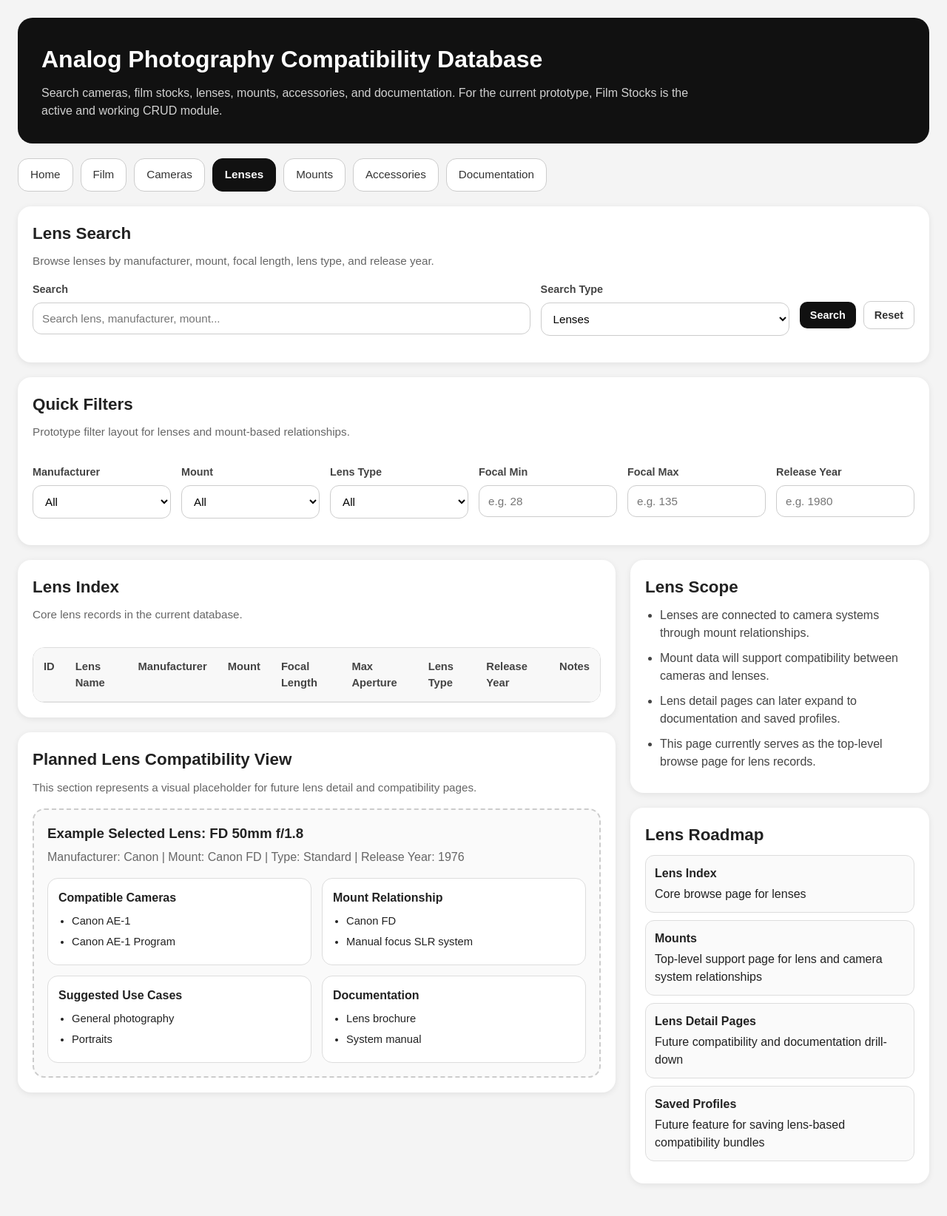
After one commit to agnyu/Analog-System-Compatibility-Database, a Flask app: page /lenses in a window 1280 px wide. The commit adds this page. Shown: the whole page at 74% size. Run offline with Flask 3, Linux system fonts and the light colour scheme; data that the repository does not hold is empty.

Commit message:
added new lenses landing page and providede new select function for said page in python app

```diff
--- a/app.py
+++ b/app.py
@@ -225,5 +225,58 @@ def cameras():
     )
 
 
+@app.route("/lenses")
+def lenses():
+    connection = get_db_connection()
+    cursor = connection.cursor(dictionary=True)
+
+    lens_query = """
+    SELECT
+        l.lens_id,
+        l.lens_name,
+        m.manufacturer_name,
+        mo.mount_name,
+        l.focal_length,
+        l.max_aperture,
+        l.lens_type,
+        l.release_year,
+        l.notes
+    FROM lenses l
+    JOIN manufacturers m ON l.manufacturer_id = m.manufacturer_id
+    JOIN mounts mo ON l.mount_id = mo.mount_id
+    ORDER BY l.lens_name;
+    """
+
+    manufacturers_query = """
+    SELECT manufacturer_id, manufacturer_name
+    FROM manufacturers
+    ORDER BY manufacturer_name;
+    """
+
+    mounts_query = """
+    SELECT mount_id, mount_name
+    FROM mounts
+    ORDER BY mount_name;
+    """
+
+    cursor.execute(lens_query)
+    lenses = cursor.fetchall()
+
+    cursor.execute(manufacturers_query)
+    manufacturers = cursor.fetchall()
+
+    cursor.execute(mounts_query)
+    mounts = cursor.fetchall()
+
+    cursor.close()
+    connection.close()
+
+    return render_template(
+        "lenses.html",
+        lenses=lenses,
+        manufacturers=manufacturers,
+        mounts=mounts
+    )
+
 if __name__ == "__main__":
     app.run(debug=True)
--- a/templates/base.html
+++ b/templates/base.html
@@ -40,7 +40,10 @@
             Cameras
             </a>
 
-            <a href="#">Lenses</a>
+            <a href="{{ url_for('lenses') }}"
+            class="{% if request.endpoint == 'lenses' %}active-tab{% endif %}">
+            Lenses
+            </a>
             <a href="#">Mounts</a>
             <a href="#">Accessories</a>
             <a href="#">Documentation</a>
--- /dev/null
+++ b/templates/lenses.html
@@ -0,0 +1,220 @@
+{% extends "base.html" %}
+
+{% block title %}Lenses{% endblock %}
+
+{% block content %}
+<section class="card">
+    <h2>Lens Search</h2>
+    <p class="subtext">Browse lenses by manufacturer, mount, focal length, lens type, and release year.</p>
+
+    <div class="search-grid">
+        <div class="form-control">
+            <label for="lens-search">Search</label>
+            <input type="text" id="lens-search" placeholder="Search lens, manufacturer, mount...">
+        </div>
+
+        <div class="form-control">
+            <label for="lens-search-type">Search Type</label>
+            <select id="lens-search-type">
+                <option>Lenses</option>
+                <option>Mounts</option>
+                <option>Manufacturers</option>
+                <option>Documentation</option>
+            </select>
+        </div>
+
+        <div class="button-row">
+            <button class="btn" type="button">Search</button>
+            <button class="btn-secondary" type="button">Reset</button>
+        </div>
+    </div>
+</section>
+
+<section class="card">
+    <div class="table-header">
+        <div>
+            <h2>Quick Filters</h2>
+            <p class="subtext">Prototype filter layout for lenses and mount-based relationships.</p>
+        </div>
+    </div>
+
+    <div class="filter-grid">
+        <div class="form-control">
+            <label for="manufacturer-filter">Manufacturer</label>
+            <select id="manufacturer-filter">
+                <option>All</option>
+                {% for manufacturer in manufacturers %}
+                <option>{{ manufacturer.manufacturer_name }}</option>
+                {% endfor %}
+            </select>
+        </div>
+
+        <div class="form-control">
+            <label for="mount-filter">Mount</label>
+            <select id="mount-filter">
+                <option>All</option>
+                {% for mount in mounts %}
+                <option>{{ mount.mount_name }}</option>
+                {% endfor %}
+            </select>
+        </div>
+
+        <div class="form-control">
+            <label for="lens-type-filter">Lens Type</label>
+            <select id="lens-type-filter">
+                <option>All</option>
+                <option>Standard</option>
+                <option>Wide Angle</option>
+                <option>Telephoto</option>
+                <option>Macro</option>
+                <option>Zoom</option>
+            </select>
+        </div>
+
+        <div class="form-control">
+            <label for="focal-min">Focal Min</label>
+            <input type="number" id="focal-min" placeholder="e.g. 28">
+        </div>
+
+        <div class="form-control">
+            <label for="focal-max">Focal Max</label>
+            <input type="number" id="focal-max" placeholder="e.g. 135">
+        </div>
+
+        <div class="form-control">
+            <label for="year-filter">Release Year</label>
+            <input type="number" id="year-filter" placeholder="e.g. 1980">
+        </div>
+    </div>
+</section>
+
+<section class="layout-grid">
+    <div>
+        <section class="card">
+            <div class="table-header">
+                <div>
+                    <h2>Lens Index</h2>
+                    <p class="subtext">Core lens records in the current database.</p>
+                </div>
+            </div>
+
+            <div class="table-wrapper">
+                <table>
+                    <thead>
+                        <tr>
+                            <th>ID</th>
+                            <th>Lens Name</th>
+                            <th>Manufacturer</th>
+                            <th>Mount</th>
+                            <th>Focal Length</th>
+                            <th>Max Aperture</th>
+                            <th>Lens Type</th>
+                            <th>Release Year</th>
+                            <th>Notes</th>
+                        </tr>
+                    </thead>
+                    <tbody>
+                        {% for lens in lenses %}
+                        <tr>
+                            <td>{{ lens.lens_id }}</td>
+                            <td>{{ lens.lens_name }}</td>
+                            <td>{{ lens.manufacturer_name }}</td>
+                            <td>{{ lens.mount_name }}</td>
+                            <td>{{ lens.focal_length }}</td>
+                            <td>{{ lens.max_aperture }}</td>
+                            <td>{{ lens.lens_type }}</td>
+                            <td>{{ lens.release_year }}</td>
+                            <td>{{ lens.notes }}</td>
+                        </tr>
+                        {% endfor %}
+                    </tbody>
+                </table>
+            </div>
+        </section>
+
+        <section class="card">
+            <h2>Planned Lens Compatibility View</h2>
+            <p class="subtext">
+                This section represents a visual placeholder for future lens detail and compatibility pages.
+            </p>
+
+            <div class="placeholder-box">
+                <h3 style="margin-bottom: 6px;">Example Selected Lens: FD 50mm f/1.8</h3>
+                <p style="color:#666; margin-bottom: 14px;">
+                    Manufacturer: Canon | Mount: Canon FD | Type: Standard | Release Year: 1976
+                </p>
+
+                <div class="placeholder-grid">
+                    <div class="mini-card">
+                        <h4>Compatible Cameras</h4>
+                        <ul>
+                            <li>Canon AE-1</li>
+                            <li>Canon AE-1 Program</li>
+                        </ul>
+                    </div>
+
+                    <div class="mini-card">
+                        <h4>Mount Relationship</h4>
+                        <ul>
+                            <li>Canon FD</li>
+                            <li>Manual focus SLR system</li>
+                        </ul>
+                    </div>
+
+                    <div class="mini-card">
+                        <h4>Suggested Use Cases</h4>
+                        <ul>
+                            <li>General photography</li>
+                            <li>Portraits</li>
+                        </ul>
+                    </div>
+
+                    <div class="mini-card">
+                        <h4>Documentation</h4>
+                        <ul>
+                            <li>Lens brochure</li>
+                            <li>System manual</li>
+                        </ul>
+                    </div>
+                </div>
+            </div>
+        </section>
+    </div>
+
+    <aside>
+        <section class="card">
+            <h2>Lens Scope</h2>
+            <ul class="sidebar-list">
+                <li>Lenses are connected to camera systems through mount relationships.</li>
+                <li>Mount data will support compatibility between cameras and lenses.</li>
+                <li>Lens detail pages can later expand to documentation and saved profiles.</li>
+                <li>This page currently serves as the top-level browse page for lens records.</li>
+            </ul>
+        </section>
+
+        <section class="card">
+            <h2>Lens Roadmap</h2>
+
+            <div class="roadmap-item">
+                <strong>Lens Index</strong>
+                Core browse page for lenses
+            </div>
+
+            <div class="roadmap-item">
+                <strong>Mounts</strong>
+                Top-level support page for lens and camera system relationships
+            </div>
+
+            <div class="roadmap-item">
+                <strong>Lens Detail Pages</strong>
+                Future compatibility and documentation drill-down
+            </div>
+
+            <div class="roadmap-item">
+                <strong>Saved Profiles</strong>
+                Future feature for saving lens-based compatibility bundles
+            </div>
+        </section>
+    </aside>
+</section>
+{% endblock %}
```
